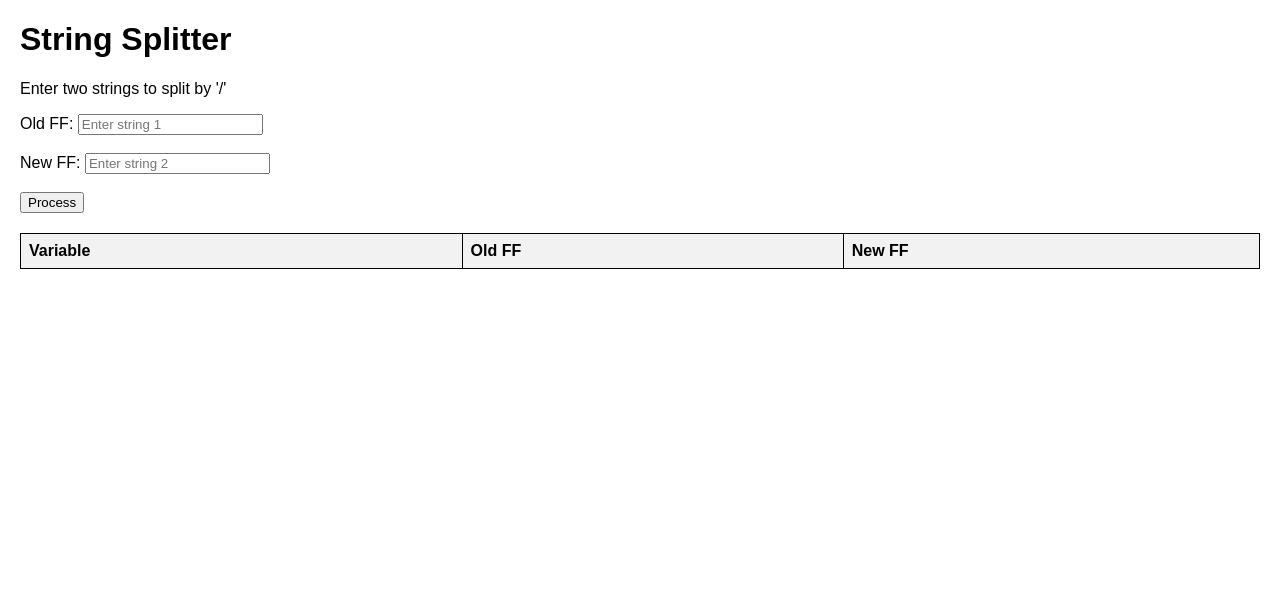
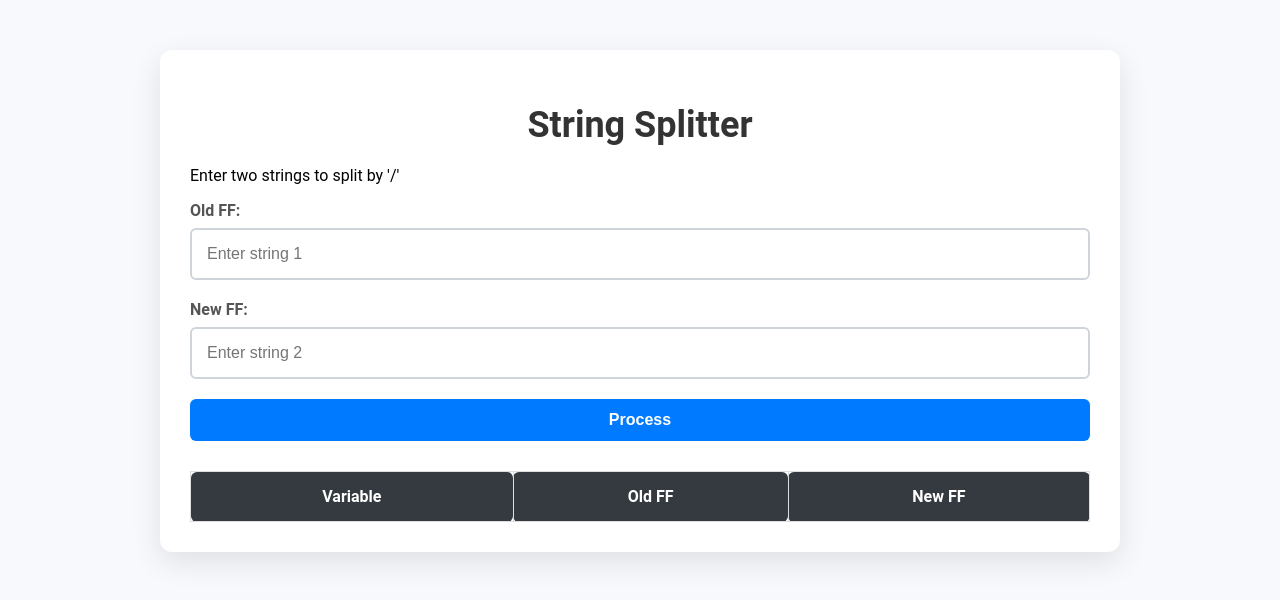
Before and after one commit to meet89coder/Comparision, a plain HTML site: page index.html in a window 1280 px wide. Drawn offline with Linux system fonts and the light colour scheme.

Commit message:
Update index.html

```diff
--- a/index.html
+++ b/index.html
@@ -4,50 +4,175 @@
     <meta charset="UTF-8">
     <meta name="viewport" content="width=device-width, initial-scale=1.0">
     <title>String Splitter</title>
+	<!-- Add the favicon link -->
+    <link rel="icon" href="https://avatars.githubusercontent.com/u/16202971?v=4" type="image/png">
+
     <style>
         body {
-            font-family: Arial, sans-serif;
-            margin: 20px;
+    font-family: 'Roboto', sans-serif;
+    background-color: #f7f9fc;
+    margin: 0;
+    padding: 0;
 }
-        table {
+
+.container {
+    width: calc(100% - 20%);
+    max-width: 900px; /* Optional, to limit the maximum width */
+    margin: 50px auto;
+    background-color: #ffffff;
+    padding: 30px;
+    border-radius: 12px;
+    box-shadow: 0 10px 30px rgba(0, 0, 0, 0.1);
+}
+
+h1 {
+    font-size: 36px;
+    color: #333;
+    font-weight: 700;
+    text-align: center;
+    margin-bottom: 20px;
+}
+
+.form-group {
+    margin-bottom: 20px;
+}
+
+.form-label {
+    font-weight: 600;
+    color: #555;
+    display: block;
+    margin-bottom: 8px;
+}
+
+.form-control {
+    width: 100%;
+    padding: 15px;
+    font-size: 16px;
+    border: 2px solid #ced4da;
+    border-radius: 6px;
+    box-sizing: border-box;
+    transition: border-color 0.3s ease;
+}
+
+.form-control:focus {
+    border-color: #007bff;
+    outline: none;
+    box-shadow: 0 0 0 0.25rem rgba(38, 143, 255, 0.25);
+}
+
+.btn-custom {
+    background-color: #007bff;
+    color: white;
+    font-size: 16px;
+    font-weight: 600;
+    padding: 12px 20px;
+    border-radius: 6px;
+    width: 100%;
+    transition: background-color 0.3s ease;
+    cursor: pointer;
+    border: none;
+}
+
+.btn-custom:hover {
+    background-color: #0056b3;
+}
+
+.table {
+    margin-top: 30px;
     width: 100%;
     border-collapse: collapse;
-            margin-top: 20px;
 }
-        table, th, td {
-            border: 1px solid black;
+
+.table th, .table td {
+    padding: 15px;
+    text-align: center;
+    border: 1px solid #ddd;
+    border-radius: 6px;
 }
-        th, td {
-            padding: 8px;
-            text-align: left;
+
+/* New Color Scheme for Table */
+.table th {
+    background-color: #343a40; /* Dark gray background for headers */
+    color: #fff; /* White text for headers */
 }
-        th {
-            background-color: #f2f2f2;
+
+.table tbody tr:nth-child(odd) {
+    background-color: #f8f9fa; /* Light gray for odd rows */
 }
-        #result {
-            margin-top: 20px;
+
+.table tbody tr:nth-child(even) {
+    background-color: #e9ecef; /* Slightly darker gray for even rows */
 }
-        /* Red background for mismatched values */
-        .red {
-            background-color: red;
+
+.table tbody tr:hover {
+    background-color: #cfe2ff; /* Soft blue on hover */
+}
+
+.table td.red {
+    background-color: #ff4d4d; /* Red background for mismatched values */
     color: white;
 }
+
+/* Responsive design */
+@media (max-width: 768px) {
+    .container {
+        padding: 20px;
+        width: calc(100% - 10%);
+    }
+
+    h1 {
+        font-size: 28px;
+    }
+
+    .form-control, .btn-custom {
+        padding: 12px;
+        font-size: 14px;
+    }
+
+    .table th, .table td {
+        padding: 10px;
+        font-size: 14px;
+    }
+}
+
+@media (max-width: 480px) {
+    h1 {
+        font-size: 24px;
+    }
+
+    .form-control, .btn-custom {
+        padding: 10px;
+        font-size: 12px;
+    }
+
+    .table th, .table td {
+        padding: 8px;
+        font-size: 12px;
+    }
+}
+
     </style>
 </head>
 <body>
+
+    <div class="container">
         <h1>String Splitter</h1>
-    <p>Enter two strings to split by '/'</p>
+        <p class="text-center text-muted mb-4">Enter two strings to split by '/'</p>
 
-    <label for="input1">Old FF:</label>
-    <input type="text" id="input1" placeholder="Enter string 1"><br><br>
+        <div class="form-group">
+            <label for="input1" class="form-label">Old FF:</label>
+            <input type="text" id="input1" class="form-control" placeholder="Enter string 1">
+        </div>
 
-    <label for="input2">New FF:</label>
-    <input type="text" id="input2" placeholder="Enter string 2"><br><br>
+        <div class="form-group">
+            <label for="input2" class="form-label">New FF:</label>
+            <input type="text" id="input2" class="form-control" placeholder="Enter string 2">
+        </div>
 
-    <button onclick="processStrings()">Process</button>
+        <button class="btn-custom" onclick="processStrings()">Process</button>
 
-    <div id="result">
-        <table>
+        <div id="result" class="mt-4">
+            <table class="table">
                 <thead>
                     <tr>
                         <th>Variable</th>
@@ -59,6 +184,7 @@
                     <!-- Results will be inserted here -->
                 </tbody>
             </table>
+        </div>
     </div>
 
     <script>
```
Lines whose indentation alone changed are shown as unchanged.
